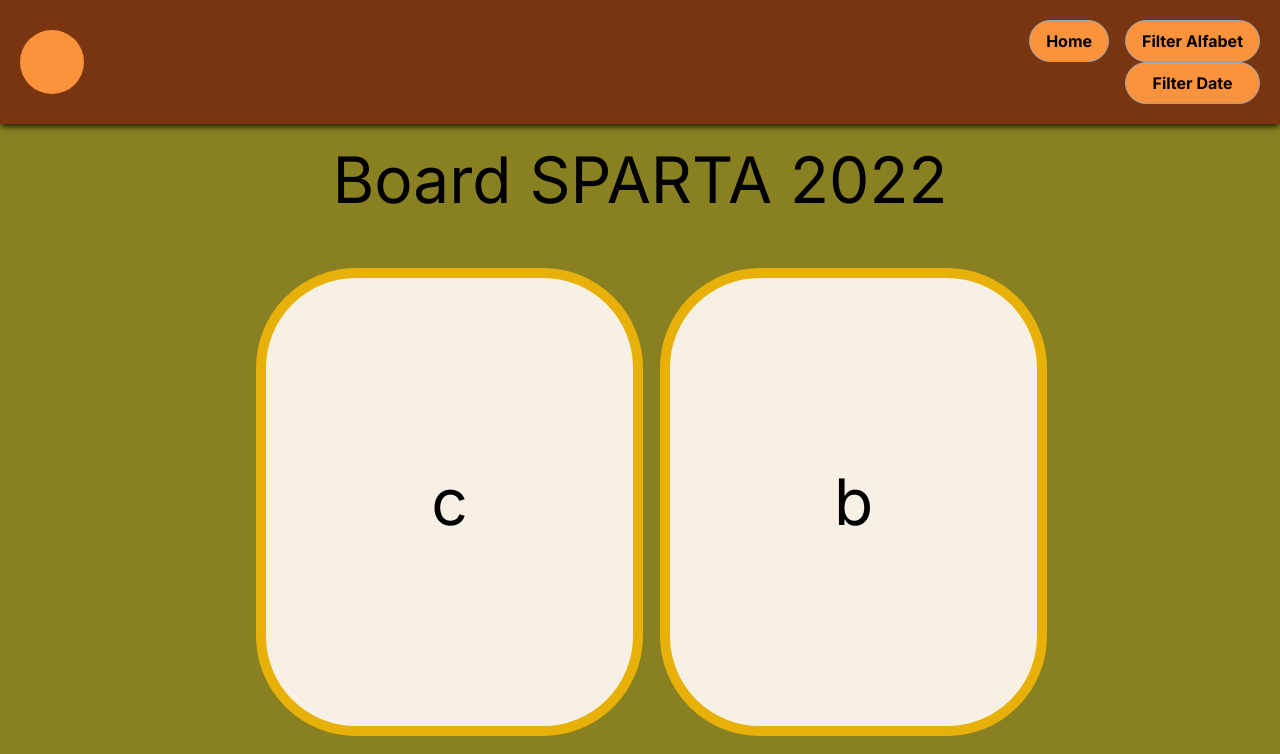
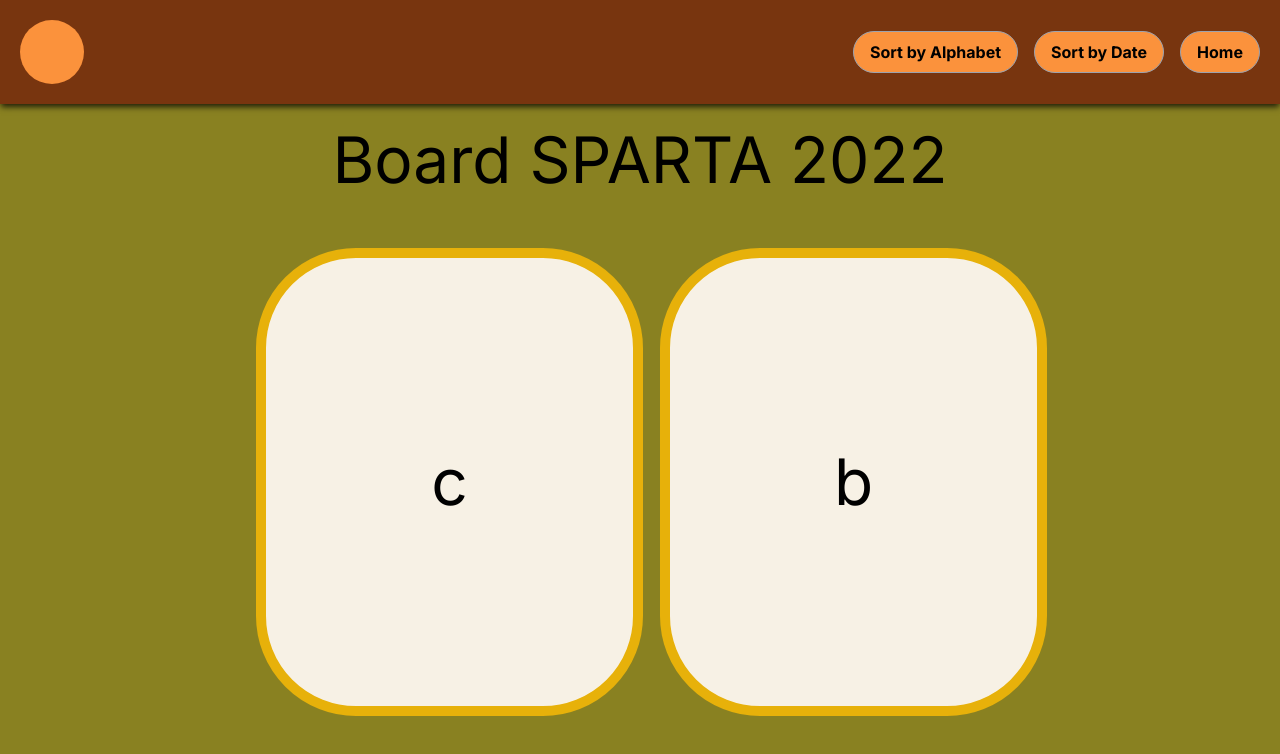
Before and after one commit to Julian-Caleb/Milestone02_K20, a Next.js app in the folder src/: page /user in a window 1280 px wide. Shown: the top 754 px of the page. Built offline with nearby package versions, Linux system fonts and the light colour scheme.

Commit message:
cleaning

```diff
--- a/src/src/app/dashboard-admin/page.tsx
+++ /dev/null
@@ -1,17 +0,0 @@
-import HeaderAdmin from '@/components/HeaderAdmin'
-import React from 'react'
-
-const DashboardAdmin = () => {
-  return (
-    <>
-        <HeaderAdmin />
-        <div className="min-h-screen h-max min-w-screen">
-          <div className="h-[400px] w-[400px] bg-[#E7B10A] rounded-br-full">
-            <h2 className="h-auto w-[337px] text-[64px] p-6">Welcome, User123!</h2>
-          </div>
-        </div>
-    </>
-  )
-}
-
-export default DashboardAdmin
--- a/src/src/app/page.tsx
+++ b/src/src/app/page.tsx
@@ -1,9 +1,9 @@
-import Header1 from '@/components/Header1'
+import HeaderMain from '@/components/Header/HeaderMain'
 
 export default function Home() {
   return (
     <>
-      <Header1 />
+      <HeaderMain />
       <section className="flex items-center justify-around h-[838px] overflow-y-hidden ">
         <div className="w-[620px] h-[620px] rounded-[50%] drop-shadow-[18px_13px_5px_0px_#4C4B16] bg-[#E7B10A] flex flex-col justify-center items-center">
           <h1 className="text-[128px]">sync.tr</h1>
--- a/src/src/app/user/page.tsx
+++ b/src/src/app/user/page.tsx
@@ -1,16 +1,15 @@
-"use client"; // Mark the component as a client component
+"use client";
 
 import React, { useState, useEffect } from 'react';
 import Board from '@/components/Board/Board';
 import BoardDetail from '@/components/Board/BoardDetail';
-import HeaderUser from '@/components/HeaderUser';
+import HeaderUser from '@/components/Header/HeaderUser';
 import { DUMMY_INFORMATION } from '@/components/Information/Information';
-import Image from 'next/image';
 
 const User = () => {
   const [selectedBoardIndex, setSelectedBoardIndex] = useState(-1);
   const [sortedMessages, setSortedMessages] = useState(DUMMY_INFORMATION.slice());
-  const [isSorted, setIsSorted] = useState(false); // Track whether messages are sorted or not
+  const [isSorted, setIsSorted] = useState(false);
 
   const handleBoardClick = (index: number) => {
     setSelectedBoardIndex(index);
@@ -21,15 +20,14 @@ const User = () => {
   };
   const handleSortAlphabetically = () => {
     if (isSorted) {
-      setSortedMessages(DUMMY_INFORMATION.slice()); // Revert to the original order
+      setSortedMessages(DUMMY_INFORMATION.slice());
     } else {
       const sorted = sortedMessages.slice().sort((a, b) => a.title.localeCompare(b.title));
       setSortedMessages(sorted);
     }
-    setIsSorted(!isSorted); // Toggle the sorted state
+    setIsSorted(!isSorted);
 
   };
-  // make me a bubble sort
 
   const handleSortDate = () => {
     const sorted = sortedMessages.slice().sort((a, b) => new Date(a.date).getTime() - new Date(b.date).getTime());
@@ -37,22 +35,18 @@ const User = () => {
 
 }
 
-
   useEffect(() => {
     const handleOutsideClick = (event: MouseEvent) => {
-      // Check if the click occurred outside of the BoardDetail component
       const boardDetail = document.querySelector('.board-detail');
       if (boardDetail && !boardDetail.contains(event.target as Node)) {
         handleCloseBoardDetail();
       }
     };
 
-    // Add click event listener when the BoardDetail is open
     if (selectedBoardIndex !== -1) {
       document.addEventListener('click', handleOutsideClick);
     }
 
-    // Remove click event listener when the component unmounts or BoardDetail is closed
     return () => {
       document.removeEventListener('click', handleOutsideClick);
     };
--- a/src/src/components/Header1.tsx
+++ b/src/src/components/Header/HeaderMain.tsx
@@ -1,10 +1,9 @@
 import Link from 'next/link'
 import React from 'react'
 
-
 type Props = {}
 
-const Header1 = (props: Props) => {
+const HeaderMain = (props: Props) => {
   return (
     <header className = "flex items-center justify-between bg-amber-900 p-5 shadow-md mb-2 shadow-opacity-70 custom-shadow">
         <div className="rounded-full w-16 h-16 bg-orange-400">
@@ -21,4 +20,4 @@ const Header1 = (props: Props) => {
   )
 }
 
-export default Header1
+export default HeaderMain
--- /dev/null
+++ b/src/src/components/Header/HeaderUser.tsx
@@ -0,0 +1,26 @@
+import Link from 'next/link';
+import React, { Children } from 'react';
+
+
+type Props = {
+  children: React.ReactNode;
+  onFilterClick1?: () => void;
+  onFilterClick2?: () => void;
+};
+
+const HeaderUser = ({children,onFilterClick1,onFilterClick2}: Props) => {
+  return (
+    <header className="flex items-center justify-between bg-amber-900 p-5 shadow-md mb-2 shadow-opacity-70 custom-shadow">
+      <div className="rounded-full w-16 h-16 bg-orange-400"></div>
+      <div className="flex space-x-4">
+        <button className='px-4 py-2 border rounded-full border-gray-400 bg-orange-400 font-bold focus:ring-2 focus:ring-red-500' onClick={onFilterClick1}>Sort by Alphabet</button>
+        <button className='px-4 py-2 border rounded-full border-gray-400 bg-orange-400 font-bold focus:ring-2 focus:ring-red-500' onClick={onFilterClick2}>Sort by Date</button>
+        <Link href='/'>
+          <button className='px-4 py-2 border rounded-full border-gray-400 bg-orange-400 font-bold'>Home</button>
+        </Link>
+      </div>
+    </header>
+  );
+};
+
+export default HeaderUser;
--- a/src/src/components/HeaderAdmin.tsx
+++ /dev/null
@@ -1,20 +0,0 @@
-import React from 'react'
-
-
-type Props = {}
-
-const HeaderAdmin = (props: Props) => {
-  return (
-    <header className = "flex items-center justify-between bg-amber-900 p-5 shadow-md mb-2 shadow-opacity-70 custom-shadow">
-        <div className="rounded-full w-16 h-16 bg-orange-400">
-        </div>
-        <div className='flex space-x-4'>
-            <button className='px-4 py-2 border rounded-full border-gray-400 bg-orange-400 font-bold'>create board</button>
-            <button className='px-4 py-2 border rounded-full border-gray-400 bg-white font-bold'>log out</button>
-        </div>
-    </header>
-
-  )
-}
-
-export default HeaderAdmin
--- a/src/src/components/HeaderUser.tsx
+++ /dev/null
@@ -1,39 +0,0 @@
-import Link from 'next/link';
-import React, { Children } from 'react';
-
-
-type Props = {
-  children: React.ReactNode;
-  onFilterClick1?: () => void;
-  onFilterClick2?: () => void;
-};
-
-const HeaderUser = ({children,onFilterClick1,onFilterClick2}: Props) => {
-  return (
-    <header className="flex items-center justify-between bg-amber-900 p-5 shadow-md mb-2 shadow-opacity-70 custom-shadow">
-      <div className="rounded-full w-16 h-16 bg-orange-400"></div>
-      <div className="flex space-x-4">
-        <div className="relative">
-          {/*
-          <input
-            type="text"
-            placeholder="Search"
-            className="pl-8 pr-4 py-2 rounded-full border border-orange-400 bg-amber-900 text-orange-400 font-bold focus:outline-none focus:ring focus:border-blue-300 placeholder-orange-400"
-          /> */}
-        </div>
-        {/* <button className="px-4 py-2 border rounded-full border-gray-400 bg-orange-400 font-bold">
-          Filter
-        </button>  */}
-        <Link href='/'>
-          <button className='px-4 py-2 border rounded-full border-gray-400 bg-orange-400 font-bold'>Home</button>
-        </Link>
-        <div className='grid'>
-          <button className='px-4 py-2 border rounded-full border-gray-400 bg-orange-400 font-bold focus:ring-2 focus:ring-red-500' onClick={onFilterClick1}>Filter Alfabet</button>
-          <button className='px-4 py-2 border rounded-full border-gray-400 bg-orange-400 font-bold focus:ring-2 focus:ring-red-500' onClick={onFilterClick2}>Filter Date</button>
-        </div>
-      </div>
-    </header>
-  );
-};
-
-export default HeaderUser;
```
